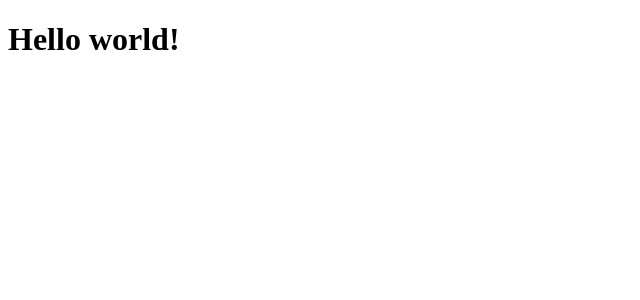
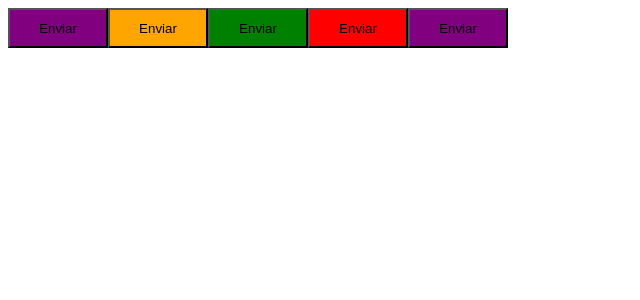
Before and after one commit to ViniciusBaylet/Ignite-Timer, a React (Vite) app: page / in a window 1280 px wide. Shown: the top 300 px of the page, without its empty margins (0-640 px from the left). Built offline with nearby package versions, Linux system fonts and the light colour scheme.

Commit message:
adicionando styled-components

```diff
--- a/package.json
+++ b/package.json
@@ -11,12 +11,14 @@
   },
   "dependencies": {
     "react": "^19.1.1",
-    "react-dom": "^19.1.1"
+    "react-dom": "^19.1.1",
+    "styled-components": "^6.1.19"
   },
   "devDependencies": {
     "@eslint/js": "^9.33.0",
     "@types/react": "^19.1.10",
     "@types/react-dom": "^19.1.7",
+    "@types/styled-components": "^5.1.34",
     "@vitejs/plugin-react": "^5.0.0",
     "eslint": "^9.33.0",
     "eslint-plugin-react-hooks": "^5.2.0",
--- a/src/App.tsx
+++ b/src/App.tsx
@@ -1,7 +1,14 @@
+import { Button } from "./components/Button/Button";
 
 export function App() {
 
   return (
-    <h1>Hello world!</h1>
+    <>
+     <Button variant="primary" />
+     <Button variant="secondary" />
+     <Button variant="success" />
+     <Button variant="danger" />
+     <Button />
+    </>
   )
 }
--- /dev/null
+++ b/src/components/Button/Button.styles.ts
@@ -0,0 +1,23 @@
+import styled from "styled-components";
+
+export type ButtonVariant = 'primary' | 'secondary' | 'danger' | 'success';
+
+interface ButtonContainerProps {
+    variant: ButtonVariant;
+}
+
+const buttonVariants = {
+    primary: 'purple',
+    secondary: 'orange',
+    danger: 'red',
+    success: 'green'
+}
+
+export const ButtonContainer = styled.button<ButtonContainerProps>`
+ width: 100px;
+ height: 40px;
+
+ ${props => {
+    return `background-color: ${buttonVariants[props.variant]}`
+ }}
+`
--- /dev/null
+++ b/src/components/Button/Button.tsx
@@ -0,0 +1,9 @@
+import { ButtonContainer, type ButtonVariant } from "./Button.styles";
+
+interface ButtonProps {
+    variant?: ButtonVariant;
+}
+
+export function Button({ variant = 'primary' }: ButtonProps) {
+    return <ButtonContainer variant={variant}>Enviar</ButtonContainer>
+}
```
Also changed, not shown: 1 other file (tests, documents, lock files or other folders).
